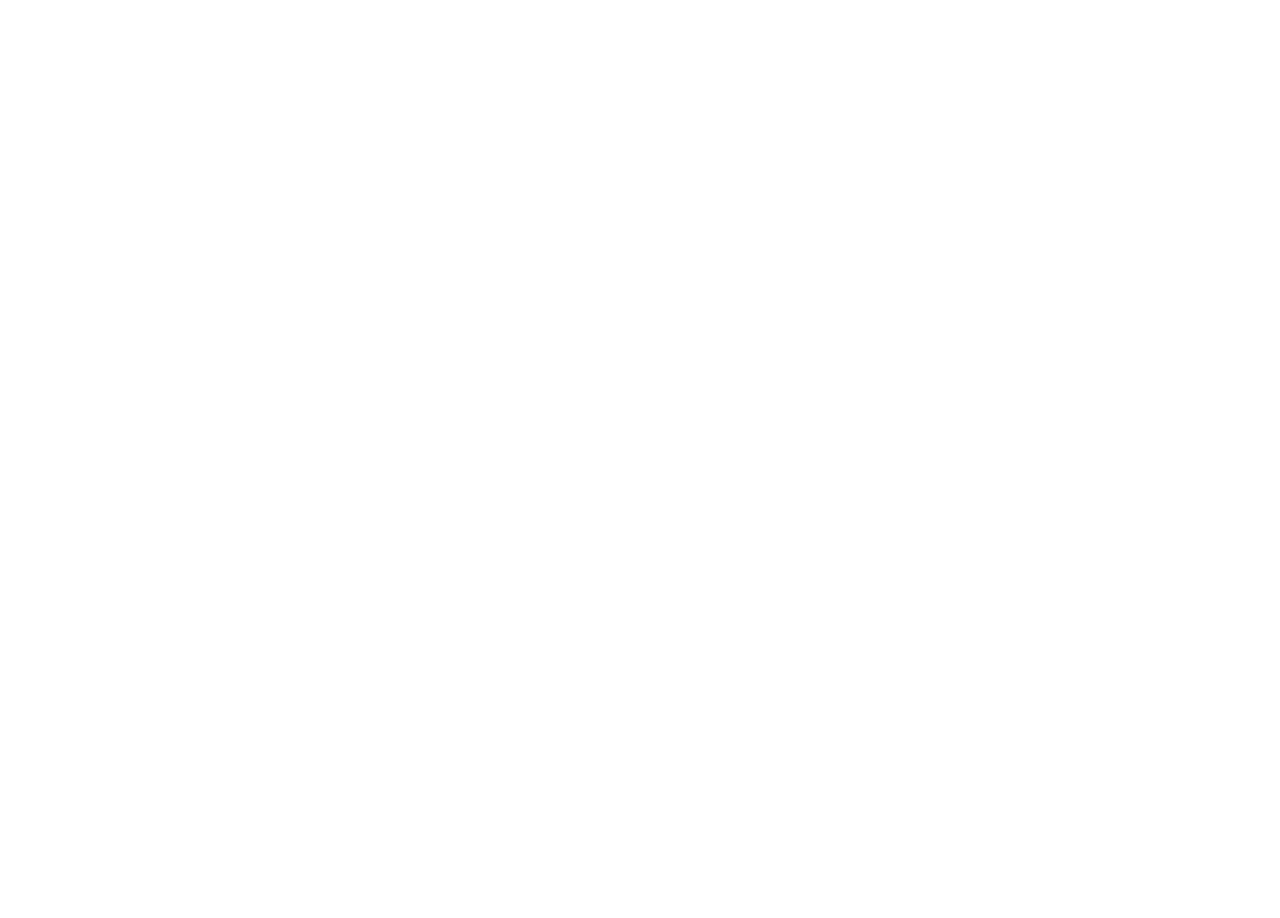
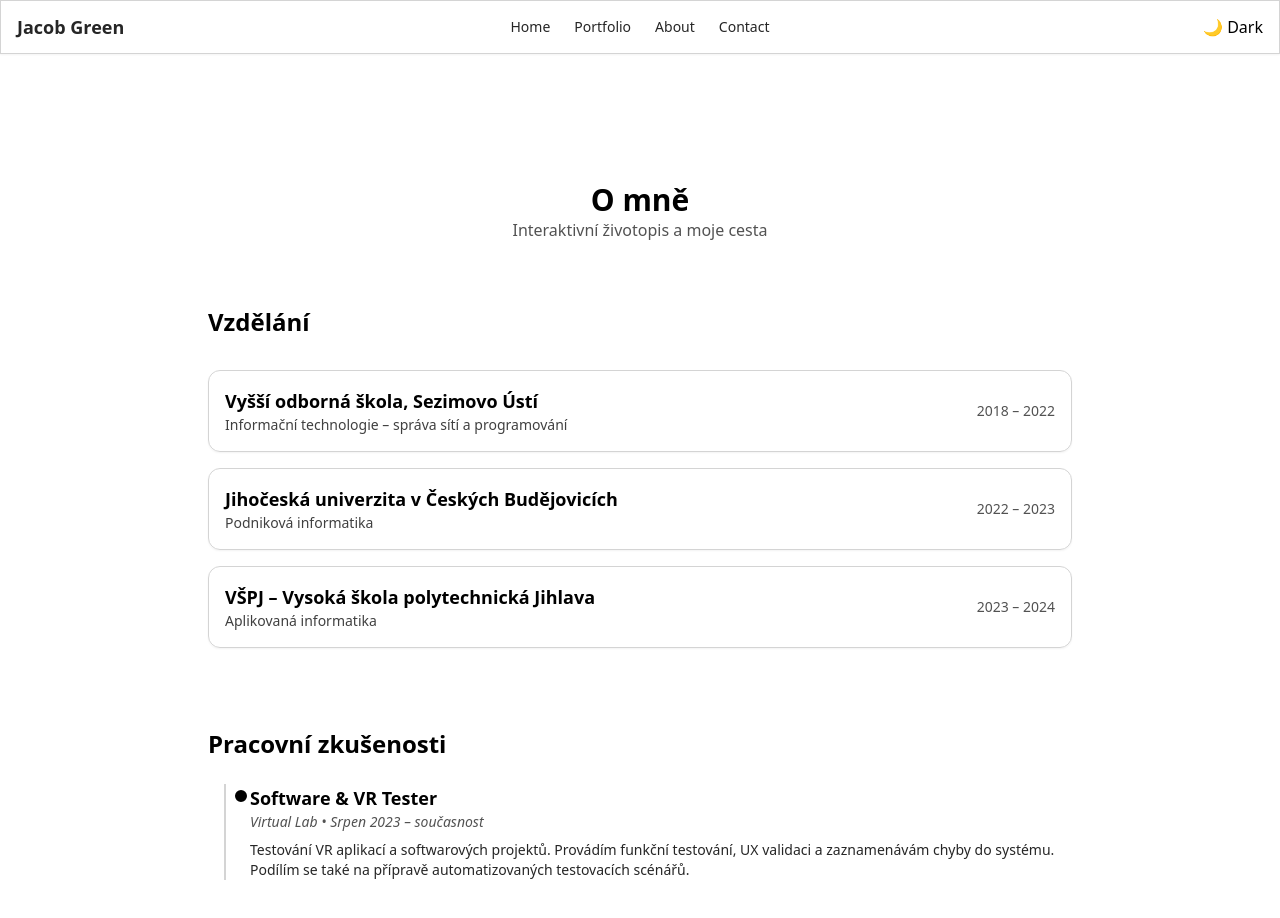
Before and after one commit to 1Kishi/Portfolio-Web, a React (Vite) app: page /about in a window 1280 px wide. Before the commit this address had no page. Shown: the top 918 px of the page. Before the commit the page ends 800 px from the top, so only its background shows below. Built offline with nearby package versions, Linux system fonts and the light colour scheme.

Commit message:
About Page, Starts of CV

```diff
--- a/src/App.jsx
+++ b/src/App.jsx
@@ -4,6 +4,7 @@
 import Contact from "./pages/Contact";
 import MainLayout from "./layout/MainLayout";
 import React from 'react';
+import About from "./pages/About";
 
 
 
@@ -14,6 +15,7 @@
       <Route path="/" element={<MainLayout />}>
         <Route index element={<Home />} />
         <Route path="portfolio" element={<Portfolio />} />
+        <Route path="/about" element={<About />} />
         <Route path="contact" element={<Contact />} />
       </Route>
     </Routes>
--- a/src/components/CV/CVSection.tsx
+++ b/src/components/CV/CVSection.tsx
@@ -0,0 +1,45 @@
+import EducationCard from "./EducationCard";
+import WorkTimeline from "./WorkTimeline";
+
+
+const educationData = [
+  {
+    school: "Vyšší odborná škola, Sezimovo Ústí",
+    field: "Informační technologie – správa sítí a programování",
+    years: "2018 – 2022",
+    completed: true,
+    explanation: "Studium jsem úspěšně dokončil. Zaměřeno na praktickou správu sítí a základní programování."
+  },
+  {
+    school: "Jihočeská univerzita v Českých Budějovicích",
+    field: "Podniková informatika",
+    years: "2022 – 2023",
+    completed: false,
+    explanation: "Přerušeno – očekával jsem hlubší propojení ekonomiky a technologií. Reálně jsem nenašel výzvu ani dostatečné tempo."
+  },
+  {
+    school: "VŠPJ – Vysoká škola polytechnická Jihlava",
+    field: "Aplikovaná informatika",
+    years: "2023 – 2024",
+    completed: false,
+    explanation: "Studium jsem opustil kvůli rodinné situaci a potřebě pracovat. Pečoval jsem o nemocnou matku."
+  }
+];
+
+export default function CVSection() {
+
+  return (
+    <section className="max-w-4xl mx-auto px-4 py-8 space-y-8">
+      <h2 className="text-2xl font-bold text-black dark:text-white">Vzdělání</h2>
+      <div className="space-y-4">
+        {educationData.map((entry, index) => (
+          <EducationCard key={index} entry={entry} />
+        ))}
+      </div>
+
+      {/* 🔜 Work experience timeline will go here */}
+      <WorkTimeline />
+
+    </section>
+  );
+}
--- a/src/components/CV/EducationCard.tsx
+++ b/src/components/CV/EducationCard.tsx
@@ -0,0 +1,38 @@
+import { useState } from "react";
+
+
+interface EducationEntry {
+  school: string;
+  field: string;
+  years: string;
+  completed: boolean;
+  explanation: string;
+}
+
+export default function EducationCard({ entry }: { entry: EducationEntry }) {
+  const [expanded, setExpanded] = useState(false);
+
+  return (
+    <div
+      onClick={() => setExpanded(!expanded)}
+      className="cursor-pointer w-full p-4 border border-neutral-300 dark:border-neutral-600 rounded-xl shadow-sm bg-white/50 dark:bg-zinc-800/40 backdrop-blur hover:shadow-lg transition-all duration-300"
+    >
+      <div className="flex flex-col sm:flex-row sm:justify-between sm:items-center">
+        <div>
+          <h3 className="text-base sm:text-lg font-semibold text-black dark:text-white">{entry.school}</h3>
+          <p className="text-sm text-neutral-700 dark:text-neutral-300">{entry.field}</p>
+        </div>
+        <span className="text-sm font-medium text-neutral-600 dark:text-neutral-400">{entry.years}</span>
+      </div>
+
+      {expanded && (
+        <div className="mt-3 text-sm text-neutral-900 dark:text-neutral-100 transition-all duration-300">
+          <p>{entry.explanation}</p>
+          <p className="mt-1 italic text-xs text-neutral-500">
+            {entry.completed ? "Studium dokončeno ✅" : "Nedokončeno ❌"}
+          </p>
+        </div>
+      )}
+    </div>
+  );
+}
--- a/src/components/CV/WorkTimeline.tsx
+++ b/src/components/CV/WorkTimeline.tsx
@@ -0,0 +1,23 @@
+export default function WorkTimeline() {
+  return (
+    <section className="pt-12 space-y-6">
+      <h2 className="text-2xl font-bold text-black dark:text-white">Pracovní zkušenosti</h2>
+
+      <div className="relative border-l-2 border-neutral-300 dark:border-neutral-600 ml-4 pl-6 space-y-8">
+        {/* Single Job Entry */}
+        <div className="relative">
+          {/* Dot */}
+          <div className="absolute -left-[17px] top-1 w-4 h-4 bg-black dark:bg-white rounded-full border-2 border-white dark:border-black" />
+
+          <div>
+            <h3 className="text-lg font-semibold text-black dark:text-white">Software & VR Tester</h3>
+            <p className="text-sm text-neutral-600 dark:text-neutral-300 italic">Virtual Lab • Srpen 2023 – současnost</p>
+            <p className="mt-2 text-sm text-neutral-800 dark:text-neutral-200">
+              Testování VR aplikací a softwarových projektů. Provádím funkční testování, UX validaci a zaznamenávám chyby do systému. Podílím se také na přípravě automatizovaných testovacích scénářů.
+            </p>
+          </div>
+        </div>
+      </div>
+    </section>
+  );
+}
--- a/src/components/Navbar.jsx
+++ b/src/components/Navbar.jsx
@@ -23,6 +23,7 @@
             <ul className="flex gap-6 text-sm font-medium text-neutral-800 dark:text-neutral-100 justify-self-center">
               <li><Link to="/">Home</Link></li>
               <li><Link to="/portfolio">Portfolio</Link></li>
+              <li><Link to="/about">About</Link></li>
               <li><Link to="/contact">Contact</Link></li>
             </ul>
 
--- /dev/null
+++ b/src/pages/About.tsx
@@ -0,0 +1,13 @@
+import CVSection from "../components/CV/CVSection";
+
+export default function About() {
+  return (
+    <main className="min-h-screen bg-white dark:bg-zinc-900 text-black dark:text-white transition-colors py-12 px-4">
+      <div className="text-center mb-8">
+        <h1 className="text-3xl font-bold">O mně</h1>
+        <p className="text-neutral-600 dark:text-neutral-300">Interaktivní životopis a moje cesta</p>
+      </div>
+      <CVSection />
+    </main>
+  );
+}
--- a/src/pages/Home.jsx
+++ b/src/pages/Home.jsx
@@ -18,13 +18,13 @@
   return (
     <section className="min-h-screen bg-white dark:bg-zinc-900 text-black dark:text-white transition-colors duration-500 flex flex-col items-center justify-center space-y-8 py-12">
       <div className="max-w-3xl text-center space-y-6">
-        <h1 className="text-4xl sm:text-5xl font-bold text-black dark:text-softRose">
+        <h1 className="text-4xl sm:text-5xl font-bold text-black dark:text-white">
           Jacob Green
         </h1>
         <h2 className="text-xl sm:text-2xl font-semibold text-neutral-800 dark:text-neutral-100">
           Tester VR aplikací a softwaru z České republiky
         </h2>
-        <p className="text-base sm:text-lg text-black dark:text-mutedRose max-w-xl">
+        <p className="text-base sm:text-lg text-black dark:text-white max-w-xl">
           Vítejte na mém portfoliu. Najdete zde mé projekty, zkušenosti a další informace o tom, co dělám.
         </p>
       </div>
```
